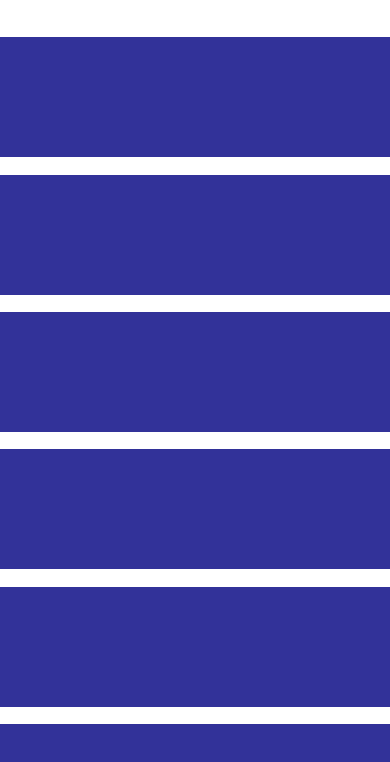
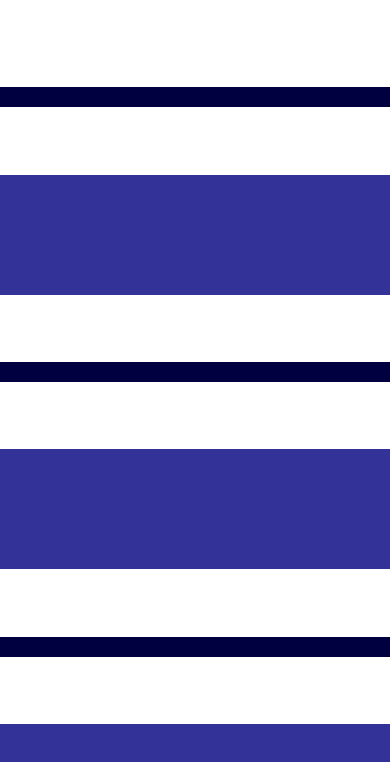
Before and after one commit to jimvickery/React_native_practice, a React Native app: screen / in a window 390 px wide. Shown: the top 762 px of the page. Built offline with nearby package versions, Linux system fonts and the light colour scheme.

Commit message:
restyled page layout

```diff
--- a/App.js
+++ b/App.js
@@ -10,12 +10,12 @@ export default class HelloWorldApp extends Component {
         justifyContent: 'space-between',
       }}>
         <View style={{ height: 20, backgroundColor: 'white'}} />
+        <View style={{ height: 20, backgroundColor: '#000040'}} />
         <View style={{ height: 120, backgroundColor: '#323299'}} />
-        <View style={{ height: 120, backgroundColor: '#323299'}} />
-        <View style={{ height: 120, backgroundColor: '#323299'}} />
+        <View style={{ height: 20, backgroundColor: '#000040'}} />
         {/* <View style={{ height: 20, backgroundColor: '#323299'}} /> */}
         <View style={{ height: 120, backgroundColor: '#323299'}} />
-        <View style={{ height: 120, backgroundColor: '#323299'}} />
+        <View style={{ height: 20, backgroundColor: '#000040'}} />
         <View style={{ height: 120, backgroundColor: '#323299'}} />
         {/* <View style={{ height: 400, backgroundColor: 'steelblue'}} /> */}
       </View>
```
